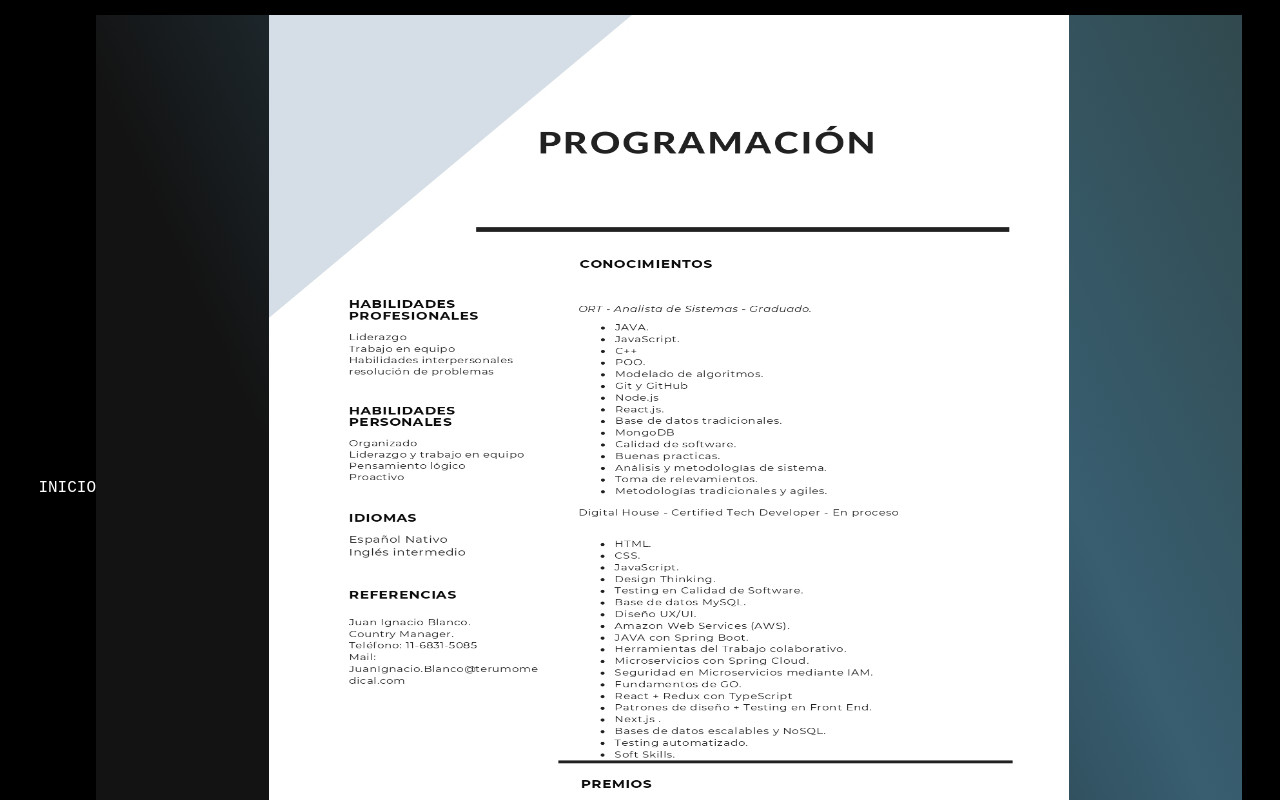
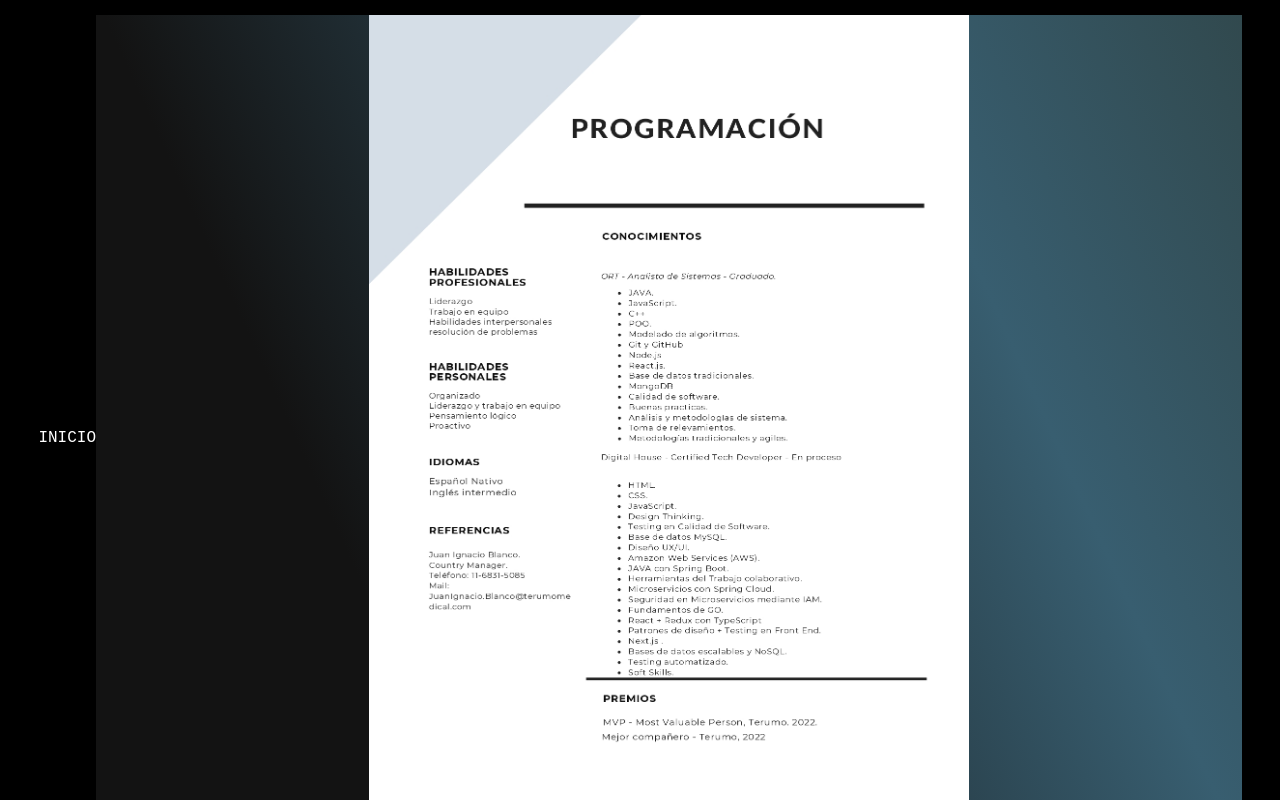
Before and after one commit to mcimoff/cv, a plain HTML site: page cv.html in a window 1280 px wide. Drawn offline with Linux system fonts and the light colour scheme.

Commit message:
Nuevo commit

```diff
--- a/style.css
+++ b/style.css
@@ -161,8 +161,8 @@ section{
 .cv{
     image-rendering: auto;
     image-resolution: 10;
-    width: 800px;
-    height: 900px;
+    width: 600px;
+    height: 800px;
 
 }
 
```
